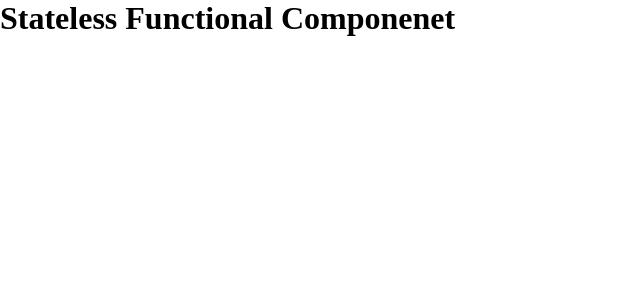
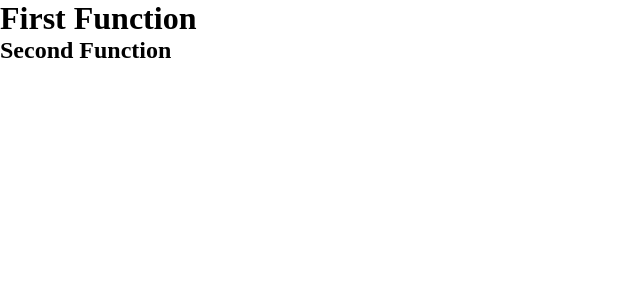
Before and after one commit to divyanshchahar/notes_react, a React (Create React App) app in the folder code/: page / in a window 1280 px wide. Shown: the top 300 px of the page, without its empty margins (0-640 px from the left). Built offline with nearby package versions, Linux system fonts and the light colour scheme.

Commit message:
added code for nested componenets

```diff
--- a/code/src/App.js
+++ b/code/src/App.js
@@ -1,10 +1,10 @@
-import StateFunctionalComponenet from "./components/01_stateless_functional_componene";
+import NestedComponent from "./components/02_nested_components_03";
 import "./index.css";
 
 function App() {
   return (
     <>
-      <StateFunctionalComponenet />
+      <NestedComponent />
     </>
   );
 }
--- /dev/null
+++ b/code/src/components/02_nested_components_01.js
@@ -0,0 +1,7 @@
+import React from "react";
+
+function InnerFunction1() {
+  return <h1>First Function</h1>;
+}
+
+export default InnerFunction1;
--- /dev/null
+++ b/code/src/components/02_nested_components_02.js
@@ -0,0 +1,7 @@
+import React from "react";
+
+function InnerFunction2() {
+  return <h2>Second Function</h2>;
+}
+
+export default InnerFunction2;
--- /dev/null
+++ b/code/src/components/02_nested_components_03.js
@@ -0,0 +1,14 @@
+import React from "react";
+import InnerFunction1 from "./02_nested_components_01";
+import InnerFunction2 from "./02_nested_components_02";
+
+function NestedComponent() {
+  return (
+    <>
+      <InnerFunction1 />
+      <InnerFunction2 />
+    </>
+  );
+}
+
+export default NestedComponent;
```
